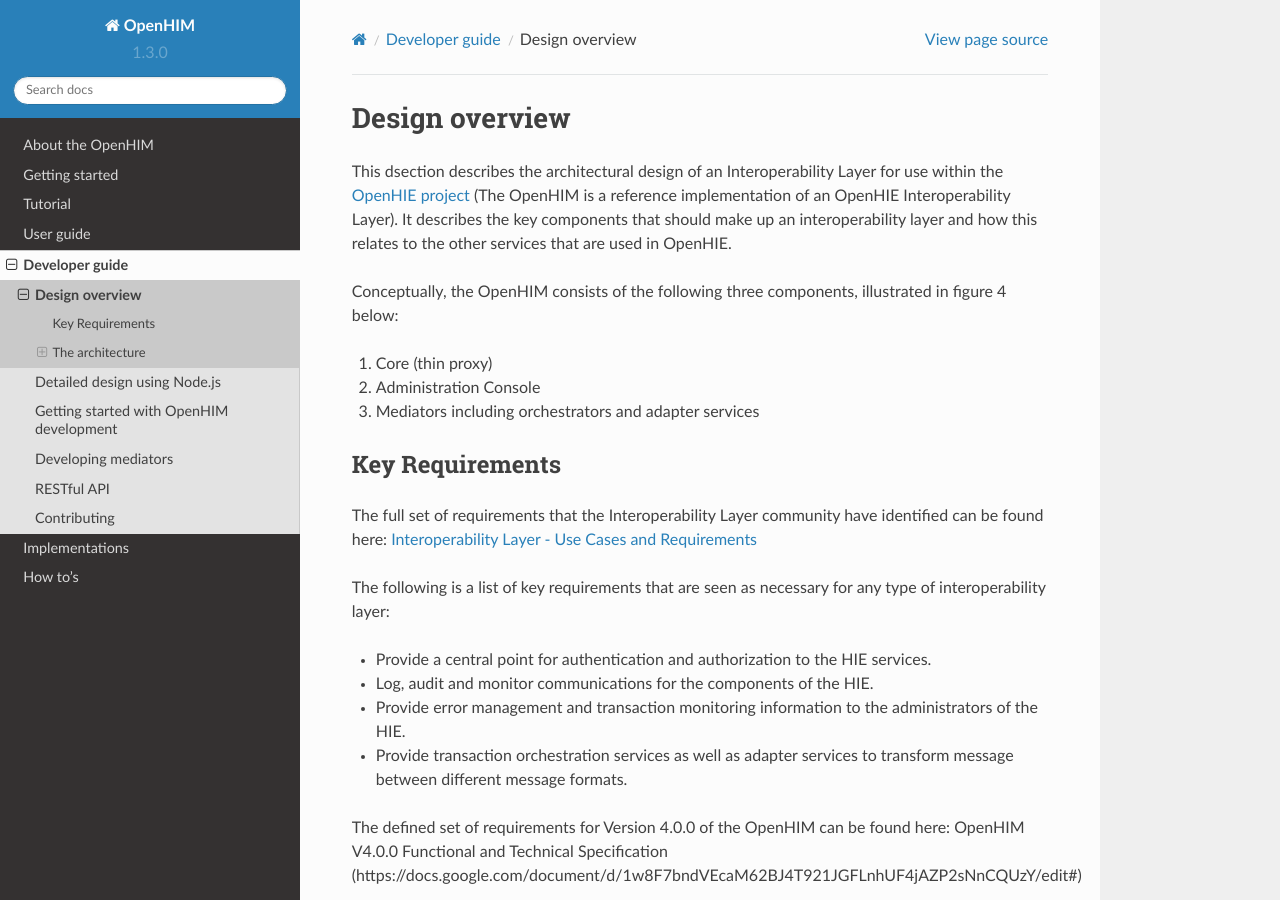
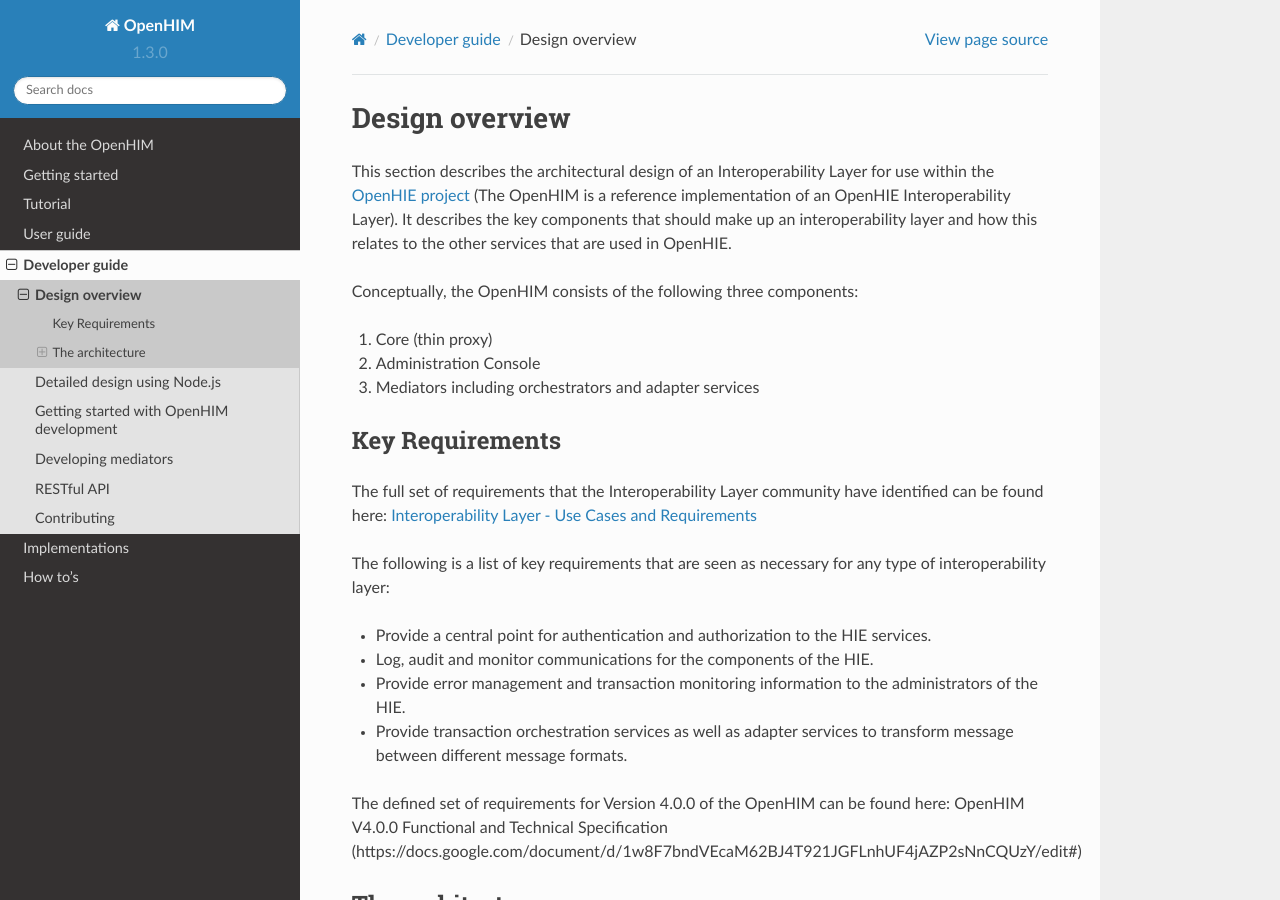
Before and after one commit to jembi/openhim-core-js, a Sphinx documentation site: the page built from docs/dev-guide/design-overview.md, in a window 1280 px wide and 900 px high. Built offline with Sphinx 7.4.7 and the Read the Docs theme 2.0.0, drawn with Linux system fonts in a browser that asks for light colours; pages that are not in the unit, such as notebooks, are missing from menus.

Commit message:
Update design-overview.md

```diff
--- a/docs/dev-guide/design-overview.md
+++ b/docs/dev-guide/design-overview.md
@@ -1,10 +1,9 @@
 Design overview
 ===============
 
-This dsection describes the architectural design of an Interoperability Layer for use within the [OpenHIE project](https://ohie.org/) (The OpenHIM is a reference implementation of an OpenHIE Interoperability Layer). It describes the key components that should make up an interoperability layer and how this relates to the other services that are used in OpenHIE.
+This section describes the architectural design of an Interoperability Layer for use within the [OpenHIE project](https://ohie.org/) (The OpenHIM is a reference implementation of an OpenHIE Interoperability Layer). It describes the key components that should make up an interoperability layer and how this relates to the other services that are used in OpenHIE.
 
-Conceptually, the OpenHIM consists of the following three components, illustrated in figure 4 below:
-
+Conceptually, the OpenHIM consists of the following three components:
 1. Core (thin proxy)
 2. Administration Console
 3. Mediators including orchestrators and adapter services
```
